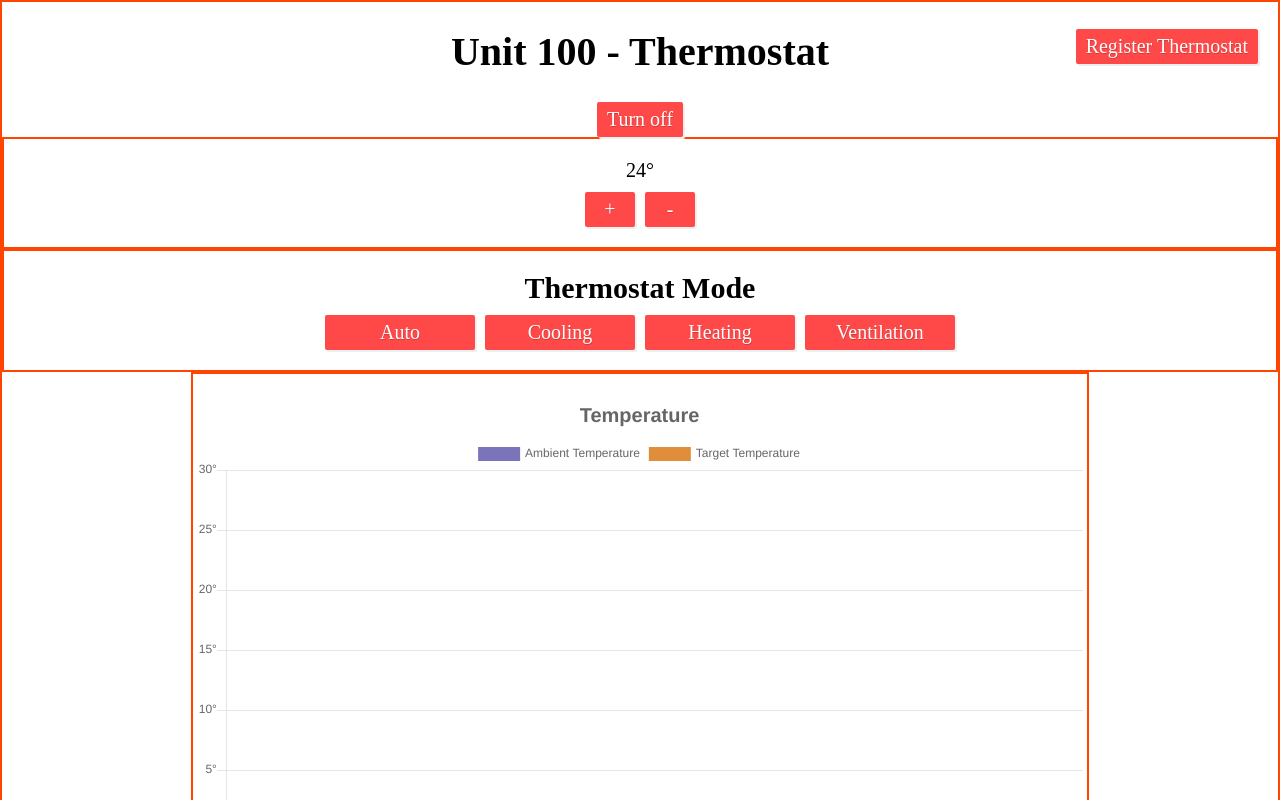
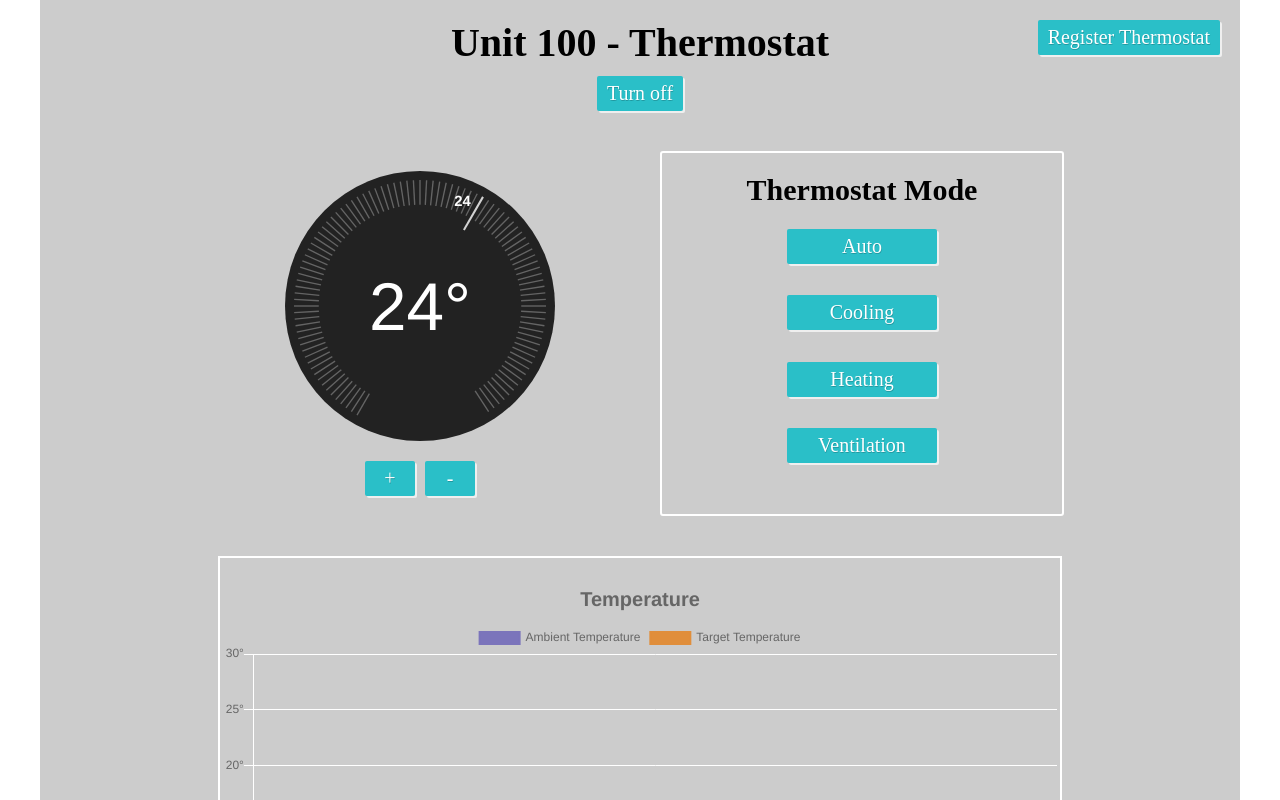
Before and after one commit to kkatoch89/smart-thermostat, a React (Create React App) app: page / in a window 1280 px wide. Shown: the top 800 px of the page. Built offline with nearby package versions, Linux system fonts and the light colour scheme; no server answers.

Commit message:
Added thermostat dial which displays sensor temperature and set target temperature

```diff
--- a/package.json
+++ b/package.json
@@ -15,7 +15,6 @@
     "react-chartjs-2": "^2.11.1",
     "react-dom": "^17.0.1",
     "react-moment": "^1.1.1",
-    "react-nest-thermostat": "^1.0.8",
     "react-redux": "^7.2.2",
     "react-scripts": "4.0.1",
     "redux-thunk": "^2.3.0",
--- a/src/components/Layout.js
+++ b/src/components/Layout.js
@@ -5,11 +5,11 @@ import styled from 'styled-components';
 
 const LayoutStyles = styled.div`
 	.wrapper {
-		max-width: 1400px;
+		max-width: 1200px;
 		min-height: 100vh;
 		margin: 0 auto;
 		text-align: center;
-		border: 2px solid orangered;
+		/* border: 2px solid orangered; */
 	}
 `;
 
--- a/src/components/LiveChart.js
+++ b/src/components/LiveChart.js
@@ -1,11 +1,10 @@
 import React, { useEffect, useState } from 'react';
-import moment from 'moment';
 import { Line } from 'react-chartjs-2';
 import { connect } from 'react-redux';
 import styled from 'styled-components';
 
 const ChartStyles = styled.div`
-	border: solid 2px orangered;
+	border: solid 2px white;
 	width: 70%;
 	padding: 2rem 0;
 	margin: 0 auto;
@@ -16,6 +15,7 @@ const LiveChart = (props) => {
 	const [labelArr, setLabelArr] = useState([]);
 	const [ambientValueArr, setAmbientValueArr] = useState([]);
 	const [targetValueArr, setTargetValueArr] = useState([]);
+
 	useEffect(() => {
 		// Sorting live readings based on timestamp
 		const sortedArr = Object.keys(temperatureReadings)
@@ -23,17 +23,16 @@ const LiveChart = (props) => {
 			.map((el) => ({
 				[el]: temperatureReadings[el],
 			}));
-		// console.log(
-		// 	`testArr: ${JSON.stringify(sortedArr)}`,
-		// 	`origArr: ${JSON.stringify(temperatureReadings)}`
-		// );
 
 		const labels = [];
 		const ambValues = [];
 		const targValues = [];
 		sortedArr.forEach((el, i) => {
+			// 1. Create array of labels (timestamps)
 			labels.push(Object.keys(el)[0]);
+			// 2. Create array of sensor values
 			ambValues.push(Object.values(el)[0]);
+			// 3. Create array of target temp values
 			targValues.push(targetTempLog[Object.keys(el)[0]]);
 			// console.log(targetTempLog[Object.keys(el)[0]]);
 		});
@@ -42,21 +41,6 @@ const LiveChart = (props) => {
 		setAmbientValueArr(ambValues);
 		setTargetValueArr(targValues);
 		// console.log(targetValueArr);
-
-		// 1. Create array of labels (timestamps)
-		// 2. Create array of values (temp)
-		// For ambient temp
-
-		// for (let key in sortedArr) {
-		// 	// const myDate = moment(key, 'MMMM Do YYYY, h:mm:ss a').toDate();
-		// 	// console.log(myDate);
-		// 	setLabelArr((oldArray) => [...oldArray, key]);
-		// 	setAmbientValueArr((oldArray) => [...oldArray, temperatureReadings[key]]);
-		// }
-		// For target temp
-		// for (let key in targetTempLog) {
-		// 	setTargetValueArr((oldArray) => [...oldArray, targetTempLog[key]]);
-		// }
 	}, [temperatureReadings]);
 
 	// 3. Inject array of labels and values into LiveChart
@@ -106,6 +90,9 @@ const LiveChart = (props) => {
 										return `${value}°`;
 									},
 								},
+								gridLines: {
+									color: '#ffffff',
+								},
 							},
 						],
 						xAxes: [
@@ -114,12 +101,18 @@ const LiveChart = (props) => {
 									maxRotation: 90,
 									minRotation: 90,
 								},
+								gridLines: {
+									color: '#ffffff',
+								},
 							},
 						],
 					},
 					legend: {
 						display: true,
 						position: 'top',
+					},
+					layout: {
+						backgroundColor: 'rgba(224, 142, 59,1)',
 					},
 				}}
 			/>
--- a/src/components/Thermostat.js
+++ b/src/components/Thermostat.js
@@ -1,49 +1,20 @@
 import React, { useEffect, useState } from 'react';
 import { connect } from 'react-redux';
 import moment from 'moment';
-import styled from 'styled-components';
+import ThermostatDial from './ThermostatDial';
 
 import * as actions from '../store/actions/index';
 import useInterval from '../hooks/useInterval';
 import LiveChart from '../components/LiveChart';
+import ThermostatStyles from '../styles/ThermostatStyles';
 
-const ThermostatStyles = styled.div`
-	position: relative;
-	p,
-	h2 {
-		margin: 0;
-		margin-bottom: 1rem;
-	}
-	.controls {
-		border: solid 2px orangered;
-		padding: 2rem 0;
-		button + button {
-			margin-left: 1rem;
-		}
-	}
-	.targetTempControls {
-		button {
-			width: 50px;
-			font-size: 2rem;
-		}
-	}
-	.stateControls {
-		button {
-			width: 150px;
-		}
-	}
-	.register {
-		position: absolute;
-		right: 20px;
-	}
-	& > * {
-		&[disabled] {
-			pointer-events: none;
-			color: var(--grey);
-			filter: grayscale(75%);
-		}
-	}
-`;
+const sortSensorData = (sensorDataObj) => {
+	return Object.keys(sensorDataObj)
+		.sort()
+		.map((el) => ({
+			[el]: sensorDataObj[el],
+		}));
+};
 
 const Thermostat = (props) => {
 	const {
@@ -52,19 +23,14 @@ const Thermostat = (props) => {
 		uid,
 		targetUserTemp,
 		onChangeStateAPI,
+		temperatureReadings,
 	} = props;
 
-	// Difference between target temp and measured temp
-	const [tempDelta, setTempDelta] = useState();
-
+	const [latestSensorTemp, setLatestSensorTemp] = useState();
 	// Check if there is uid stored in session storage (on mount)
 	useEffect(() => {
 		onCheckSessionUid();
-		const timestamp = Date.now();
-		const timestampStart = moment(timestamp).subtract(20, 'm').format();
-		const timestampEnd = moment(timestamp).format();
-		onFetchLiveData(timestampStart, timestampEnd, targetUserTemp);
-	}, []);
+	}, [onCheckSessionUid]);
 
 	// Fetch live data every 5 mins
 	useInterval(() => {
@@ -72,6 +38,8 @@ const Thermostat = (props) => {
 		const timestampStart = moment(timestamp).subtract(5, 'm').format();
 		const timestampEnd = moment(timestamp).format();
 		onFetchLiveData(timestampStart, timestampEnd, targetUserTemp);
+		const sortedArr = sortSensorData(temperatureReadings);
+		setLatestSensorTemp(Object.values(sortedArr[sortedArr.length - 1])[0]);
 	}, 300000);
 
 	// Setting state to auto_heat or auto_cool when user adjusts target temp
@@ -106,13 +74,23 @@ const Thermostat = (props) => {
 			>
 				Turn off
 			</button>
+			<div className="controlsBox">
 				<div className="controls targetTempControls">
-				<p>{props.targetUserTemp}&#176;</p>
+					<ThermostatDial
+						height="270px"
+						width="270px"
+						targetTemperature={targetUserTemp}
+						ambientTemperature={latestSensorTemp}
+						hva
+					/>
+					<div className="setTempButtonsBox">
 						<button onClick={props.onIncreaseTemp}>+</button>
 						<button onClick={props.onDecreaseTemp}>-</button>
 					</div>
+				</div>
 				<div className="controls stateControls">
 					<h2>Thermostat Mode</h2>
+					<div className="setStateButtonsBox">
 						<button
 							value="auto_heat"
 							onClick={(e) => props.onChangeStateAPI(e.target.value, props.uid)}
@@ -137,6 +115,8 @@ const Thermostat = (props) => {
 						>
 							Ventilation
 						</button>
+					</div>
+				</div>
 			</div>
 			<LiveChart />
 		</ThermostatStyles>
--- /dev/null
+++ b/src/components/ThermostatDial.js
@@ -0,0 +1,330 @@
+import React, { Component } from 'react';
+
+class ThermostatDial extends Component {
+	getStyles() {
+		// Determine if the thermostat is actively working to reach the target temperature.
+		let dialColor = '#222';
+		if (this.props.hvacMode === 'heating') {
+			dialColor = '#E36304';
+		} else if (this.props.hvacMode === 'cooling') {
+			dialColor = '#007AF1';
+		}
+
+		return {
+			deg: {
+				fontSize: '50px',
+			},
+			dial: {
+				WebkitUserSelect: 'none',
+				MozUserSelect: 'none',
+				msUserSelect: 'none',
+				userSelect: 'none',
+			},
+			circle: {
+				fill: dialColor,
+				WebkitTransition: 'fill 0.5s',
+				transition: 'fill 0.5s',
+			},
+			target: {
+				display: 'flex',
+				fill: 'white',
+				textAnchor: 'middle',
+				fontFamily: 'Helvetica, sans-serif',
+				alignmentBaseline: 'central',
+				fontSize: '10rem',
+				// fontWeight: 'bold',
+				visibility: this.props.away ? 'hidden' : 'visible',
+			},
+			ambient: {
+				fill: 'white',
+				textAnchor: 'middle',
+				fontFamily: 'Helvetica, sans-serif',
+				alignmentBaseline: 'central',
+				fontSize: '22px',
+				fontWeight: 'bold',
+			},
+			away: {
+				fill: 'white',
+				textAnchor: 'middle',
+				fontFamily: 'Helvetica, sans-serif',
+				alignmentBaseline: 'central',
+				fontSize: '72px',
+				fontWeight: 'bold',
+				opacity: this.props.away ? '1' : '0',
+				pointerEvents: 'none',
+			},
+			leaf: {
+				fill: '#13EB13',
+				opacity: this.props.leaf ? '1' : '0',
+				visibility: this.props.away ? 'hidden' : 'visible',
+				WebkitTransition: 'opacity 0.5s',
+				transition: 'opacity 0.5s',
+				pointerEvents: 'none',
+			},
+		};
+	}
+
+	pointsToPath(points) {
+		return [
+			points
+				.map((point, iPoint) =>
+					[iPoint > 0 ? 'L' : 'M', point[0], ' ', point[1]].join('')
+				)
+				.join(' '),
+			'Z',
+		].join('');
+	}
+
+	rotatePoint(point, angle, origin) {
+		const radians = (angle * Math.PI) / 180;
+		const x = point[0] - origin[0];
+		const y = point[1] - origin[1];
+		const x1 = x * Math.cos(radians) - y * Math.sin(radians) + origin[0];
+		const y1 = x * Math.sin(radians) + y * Math.cos(radians) + origin[1];
+		return [x1, y1];
+	}
+
+	rotatePoints(points, angle, origin) {
+		const _self = this;
+		return points.map((point) => _self.rotatePoint(point, angle, origin));
+	}
+
+	restrictToRange(val, min, max) {
+		if (val < min) return min;
+		if (val > max) return max;
+		return val;
+	}
+
+	mapLeafPoint(point, scale) {
+		return isNaN(point) ? point : point * scale;
+	}
+
+	render() {
+		const _self = this;
+
+		// Local variables used for rendering.
+		const diameter = 400;
+		const radius = diameter / 2;
+		const ticksOuterRadius = diameter / 30;
+		const ticksInnerRadius = diameter / 8;
+		const tickDegrees = 300;
+		const rangeValue = this.props.maxValue - this.props.minValue;
+
+		// Determine the maximum and minimum values to display.
+		let actualMinValue;
+		let actualMaxValue;
+		if (this.props.away) {
+			actualMinValue = this.props.ambientTemperature;
+			actualMaxValue = actualMinValue;
+		} else {
+			actualMinValue = Math.min(
+				this.props.ambientTemperature,
+				this.props.targetTemperature
+			);
+			actualMaxValue = Math.max(
+				this.props.ambientTemperature,
+				this.props.targetTemperature
+			);
+		}
+		const min = this.restrictToRange(
+			Math.round(
+				((actualMinValue - this.props.minValue) / rangeValue) *
+					this.props.numTicks
+			),
+			0,
+			this.props.numTicks - 1
+		);
+		const max = this.restrictToRange(
+			Math.round(
+				((actualMaxValue - this.props.minValue) / rangeValue) *
+					this.props.numTicks
+			),
+			0,
+			this.props.numTicks - 1
+		);
+
+		// Renders the degree ticks around the outside of the thermostat.
+		const tickPoints = [
+			[radius - 1, ticksOuterRadius],
+			[radius + 1, ticksOuterRadius],
+			[radius + 1, ticksInnerRadius],
+			[radius - 1, ticksInnerRadius],
+		];
+		const tickPointsLarge = [
+			[radius - 1.5, ticksOuterRadius],
+			[radius + 1.5, ticksOuterRadius],
+			[radius + 1.5, ticksInnerRadius + 20],
+			[radius - 1.5, ticksInnerRadius + 20],
+		];
+		const theta = tickDegrees / this.props.numTicks;
+		const offsetDegrees = 180 - (360 - tickDegrees) / 2;
+		const tickArray = [];
+		for (let iTick = 0; iTick < this.props.numTicks; iTick++) {
+			const isLarge = iTick === min || iTick === max;
+			const isActive = iTick >= min && iTick <= max;
+			const tickElement = React.createElement('path', {
+				key: ['tick-', iTick].join(''),
+				d: this.pointsToPath(
+					this.rotatePoints(
+						isLarge ? tickPointsLarge : tickPoints,
+						iTick * theta - offsetDegrees,
+						[radius, radius]
+					)
+				),
+				style: {
+					fill: isActive
+						? 'rgba(255, 255, 255, 0.8)'
+						: 'rgba(255, 255, 255, 0.3)',
+				},
+			});
+			tickArray.push(tickElement);
+		}
+
+		// Determines the positioning of the leaf, should it be displayed.
+		const leafScale = radius / 5 / 100;
+		const leafDef = [
+			'M',
+			3,
+			84,
+			'c',
+			24,
+			17,
+			51,
+			18,
+			73,
+			-6,
+			'C',
+			100,
+			52,
+			100,
+			22,
+			100,
+			4,
+			'c',
+			-13,
+			15,
+			-37,
+			9,
+			-70,
+			19,
+			'C',
+			4,
+			32,
+			0,
+			63,
+			0,
+			76,
+			'c',
+			6,
+			-7,
+			18,
+			-17,
+			33,
+			-23,
+			24,
+			-9,
+			34,
+			-9,
+			48,
+			-20,
+			-9,
+			10,
+			-20,
+			16,
+			-43,
+			24,
+			'C',
+			22,
+			63,
+			8,
+			78,
+			3,
+			84,
+			'z',
+		]
+			.map((point) => _self.mapLeafPoint(point, leafScale))
+			.join(' ');
+		const translate = [radius - leafScale * 100 * 0.5, radius * 1.5];
+
+		// Determines whether the ambient temperature label will be displayed
+		// to the left or right of the tick range.
+		const lblAmbientPosition = [
+			radius,
+			ticksOuterRadius - (ticksOuterRadius - ticksInnerRadius) / 2,
+		];
+		const peggedValue = this.restrictToRange(
+			this.props.ambientTemperature,
+			this.props.minValue,
+			this.props.maxValue
+		);
+		let degs =
+			(tickDegrees * (peggedValue - this.props.minValue)) / rangeValue -
+			offsetDegrees;
+		if (peggedValue > this.props.targetTemperature) {
+			degs += 8;
+		} else {
+			degs -= 8;
+		}
+		const ambientPosition = this.rotatePoint(lblAmbientPosition, degs, [
+			radius,
+			radius,
+		]);
+
+		// The styles change based on state.
+		const styles = this.getStyles();
+
+		// Piece it all together to form the thermostat display.
+		return (
+			<svg
+				width={this.props.width}
+				height={this.props.height}
+				style={styles.dial}
+				viewBox={['0 0 ', diameter, ' ', diameter].join('')}
+			>
+				<circle
+					cx={radius}
+					cy={radius}
+					r={radius}
+					style={styles.circle}
+				></circle>
+				<g>{tickArray}</g>
+				<text x={radius} y={radius} style={styles.target}>
+					{`${Math.round(this.props.targetTemperature)}`}
+					&#176;
+				</text>
+				<text
+					x={ambientPosition[0]}
+					y={ambientPosition[1]}
+					style={styles.ambient}
+				>
+					{Math.round(this.props.ambientTemperature)}
+				</text>
+				<text x={radius} y={radius} style={styles.away}>
+					AWAY
+				</text>
+				<path
+					d={leafDef}
+					style={styles.leaf}
+					transform={['translate(', translate[0], ',', translate[1], ')'].join(
+						''
+					)}
+				></path>
+			</svg>
+		);
+	}
+}
+
+ThermostatDial.defaultProps = {
+	height: '100%',
+	width: '100%',
+	numTicks: 100,
+	minValue: 0,
+	maxValue: 40,
+	away: false,
+	leaf: false,
+	ambientTemperature: 24,
+	targetTemperature: 24,
+	hvacMode: 'on',
+};
+
+export default ThermostatDial;
--- a/src/store/actions/thermostatControls.js
+++ b/src/store/actions/thermostatControls.js
@@ -20,7 +20,6 @@ export const changeStateAPI = (newState, uid) => {
 			.then(({ data }) => {
 				// If patch successful, update state
 				dispatch(toggleThermostat(data.state));
-				console.log(data, newState);
 			})
 			.catch((err) => {
 				console.log(err.message);
--- a/src/styles/GlobalStyles.js
+++ b/src/styles/GlobalStyles.js
@@ -2,9 +2,7 @@ import { createGlobalStyle } from 'styled-components';
 
 const GlobalStyles = createGlobalStyle`
   :root {
-    --red: #FF4949;
-    --black: #2E2E2E;
-    --yellow: #ffc600;
+    --blue: rgba(2, 188, 199, .8);
     --white: #fff;
     --grey: #efefef;
   }
@@ -16,13 +14,8 @@ const GlobalStyles = createGlobalStyle`
     font-size: 2rem;
   }
 
-  fieldset {
-    border-color: rgba(0,0,0,0.1);
-    border-width: 1px;
-  }
-
   button {
-    background: var(--red);
+    background: var(--blue);
     color: white;
     border: 0;
     padding: 0.6rem 1rem;
@@ -37,36 +30,21 @@ const GlobalStyles = createGlobalStyle`
     }
   }
 
-  .gatsby-image-wrapper img[src*="base64\\,"] {
-    image-rendering: -moz-crisp-edges;
-    image-rendering: pixelated;
-  }
-
   /* Scrollbar Styles */
   body::-webkit-scrollbar {
     width: 12px;
   }
   html {
     scrollbar-width: thin;
-    scrollbar-color: var(--red) var(--white);
+    scrollbar-color: var(--blue) var(--white);
   }
   body::-webkit-scrollbar-track {
     background: var(--white);
   }
   body::-webkit-scrollbar-thumb {
-    background-color: var(--red) ;
+    background-color: var(--blue) ;
     border-radius: 6px;
     border: 3px solid var(--white);
-  }
-
-  img {
-    max-width: 100%;
-  }
-
-  .tilt {
-    transform: rotate(-2deg);
-    position: relative;
-    display: inline-block;
   }
 
 `;
--- /dev/null
+++ b/src/styles/ThermostatStyles.js
@@ -0,0 +1,74 @@
+import styled from 'styled-components';
+
+const ThermostatStyles = styled.div`
+	position: relative;
+	padding: 2rem 0;
+	background: rgba(3, 3, 3, 0.2);
+	p,
+	h1,
+	h2 {
+		margin: 0;
+		margin-bottom: 1rem;
+	}
+	.controlsBox {
+		padding: 4rem 6rem;
+		display: grid;
+		grid-template-columns: 1fr 400px 400px 1fr;
+		grid-template-areas: '. targetTempControls stateControls .';
+		gap: 4rem;
+	}
+	.setStateButtonsBox {
+		height: 80%;
+		display: flex;
+		flex-direction: column;
+		align-items: center;
+		justify-content: space-evenly;
+		button {
+			width: 150px;
+		}
+		button + button {
+			margin-top: 2rem;
+		}
+	}
+	.controls {
+		padding: 2rem 0;
+	}
+	.targetTempControls {
+		grid-area: targetTempControls;
+		width: 400px;
+		display: flex;
+		flex-direction: column;
+		align-items: center;
+	}
+	.setTempButtonsBox {
+		display: flex;
+		justify-content: space-evenly;
+		margin-top: 2rem;
+		button {
+			width: 50px;
+			font-size: 2rem;
+		}
+		button + button {
+			margin-left: 1rem;
+		}
+	}
+	.stateControls {
+		grid-area: stateControls;
+		width: 400px;
+		border: 2px solid white;
+		border-radius: 3px;
+	}
+	.register {
+		position: absolute;
+		right: 20px;
+	}
+	& > * {
+		&[disabled] {
+			pointer-events: none;
+			color: var(--grey);
+			filter: grayscale(75%);
+		}
+	}
+`;
+
+export default ThermostatStyles;
```
Also changed, not shown: 2 other files (tests, documents, lock files or other folders). Lines whose indentation alone changed are shown as unchanged.
